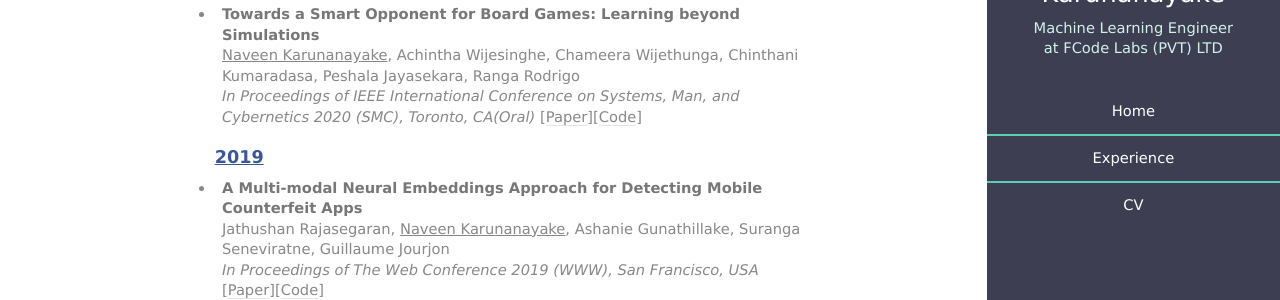
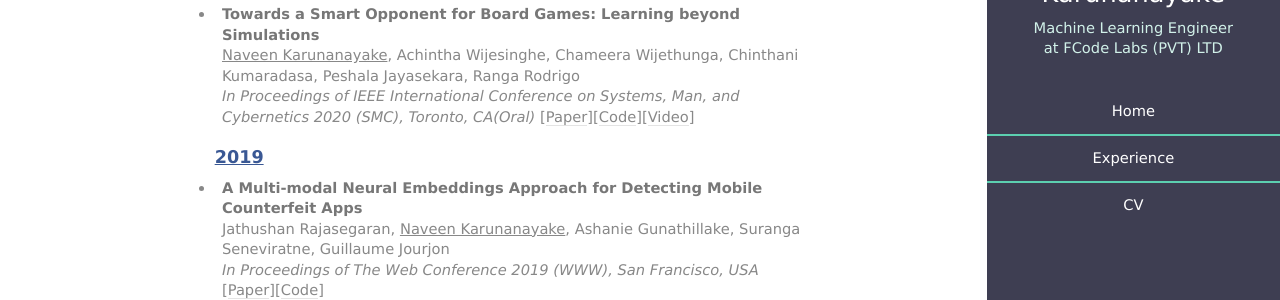
Before and after one commit to NaveenHK/NaveenHK.github.io, a Jekyll site: the page built from index.html, in a window 1280 px wide and 900 px high, scrolled down 517 px. Shown: the part 224-524 px from the top of the window. Built offline with Jekyll 4.4.1, drawn with Linux system fonts in a browser that asks for light colours.

Commit message:
Update index.html

```diff
--- a/index.html
+++ b/index.html
@@ -69,7 +69,7 @@
         <li>
             <strong> Towards a Smart Opponent for Board Games: Learning beyond Simulations <a span style="color: #009900;"></a></strong><br>
             <u>Naveen Karunanayake</u>, Achintha Wijesinghe, Chameera Wijethunga, Chinthani Kumaradasa, Peshala Jayasekara, Ranga Rodrigo <br>
-            <em>In Proceedings of IEEE International Conference on Systems, Man, and Cybernetics 2020 (SMC), Toronto, CA(Oral)</em> [<a href="images/smcpaper.pdf">Paper</a>][<a href="https://github.com/NaveenHK/DRL-based-Carrom-Manipulator">Code</a>]
+            <em>In Proceedings of IEEE International Conference on Systems, Man, and Cybernetics 2020 (SMC), Toronto, CA(Oral)</em> [<a href="images/smcpaper.pdf">Paper</a>][<a href="https://github.com/NaveenHK/DRL-based-Carrom-Manipulator">Code</a>][<a href="https://www.youtube.com/watch?v=egeRU2h7gWo">Video</a>]
         </li>
 
         <h4><u>2019</u></h4>
```
